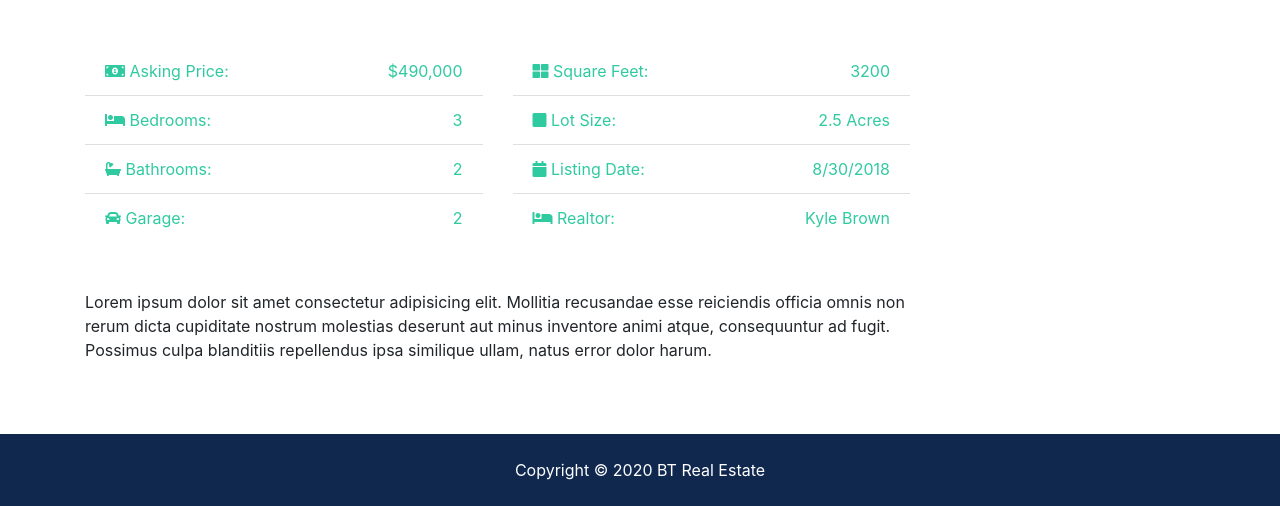
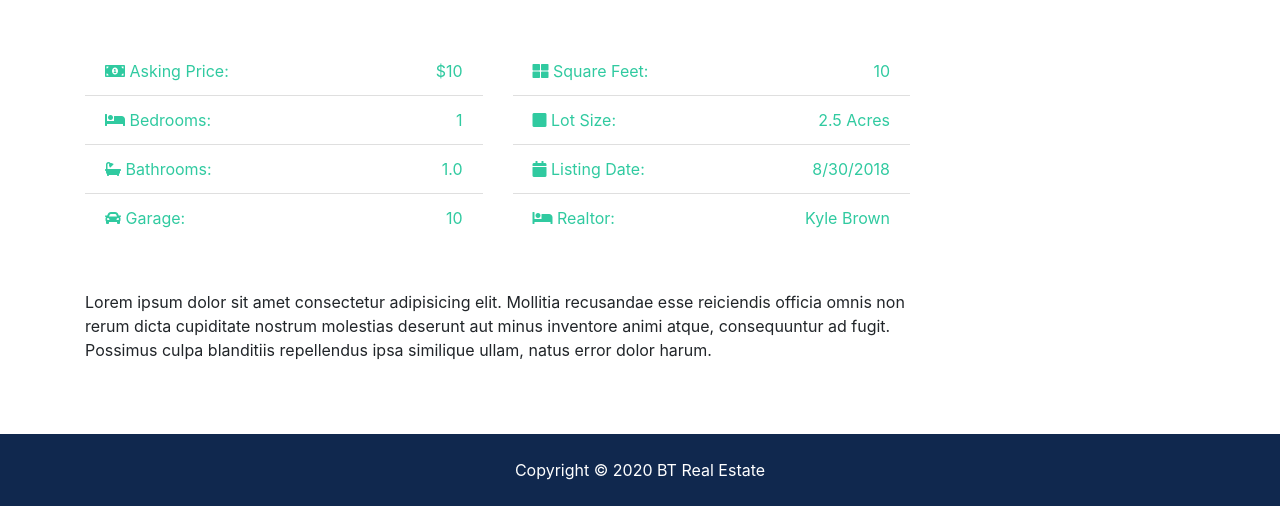
Before and after one commit to megamayoy/real-estate-selling-website, a Django app: page /listings/1/ in a window 1280 px wide. Shown: the part 1231-1737 px from the top of the page. Run offline with Django 3.2, Linux system fonts and the light colour scheme; tables that the repository leaves empty hold one stand-in row (values such as "Sample post"); grey boxes marked "Sample" are stand-in pictures; some libraries are stand-ins or nearby versions.

Commit message:
change the content of the single listing template to be dynamic

```diff
--- a/templates/listings/listing.html
+++ b/templates/listings/listing.html
@@ -1,4 +1,5 @@
 {% extends 'base.html' %}
+{% load humanize %}
 {% block content %}
  <section id="showcase-inner" class="py-5 text-white">
     <div class="container">
@@ -18,10 +19,10 @@
       <nav>
         <ol class="breadcrumb">
           <li class="breadcrumb-item">
-            <a href="index.html">Home</a>
+            <a href="{% url 'index' %}">Home</a>
           </li>
           <li class="breadcrumb-item">
-            <a href="listings.html">Listings</a>
+            <a href="{% url 'listings' %}">Listings</a>
           </li>
           <li class="breadcrumb-item active">42 Drivewood Circle</li>
         </ol>
@@ -32,43 +33,55 @@
   <!-- Listing -->
   <section id="listing" class="py-4">
     <div class="container">
-      <a href="listings.html" class="btn btn-light mb-4">Back To Listings</a>
+      <a href="{% url 'listings' %}" class="btn btn-light mb-4">Back To Listings</a>
       <div class="row">
         <div class="col-md-9">
           <!-- Home Main Image -->
-          <img src="assets/img/homes/home-1.jpg" alt="" class="img-main img-fluid mb-3">
+          <img src="{{listing.photo_main.url}}" alt="" class="img-main img-fluid mb-3">
           <!-- Thumbnails -->
           <div class="row mb-5 thumbs">
+          {% if listing.photo_1 %}
             <div class="col-md-2">
-              <a href="assets/img/homes/home-inside-1.jpg" data-lightbox="home-images">
-                <img src="assets/img/homes/home-inside-1.jpg" alt="" class="img-fluid">
+              <a href="{{listing.photo_1.url}}" data-lightbox="home-images">
+                <img src="{{listing.photo_1.url}}" alt="" class="img-fluid">
               </a>
             </div>
+          {% endif %}
+          {% if listing.photo_2 %}
             <div class="col-md-2">
-              <a href="assets/img/homes/home-inside-2.jpg" data-lightbox="home-images">
-                <img src="assets/img/homes/home-inside-2.jpg" alt="" class="img-fluid">
+              <a href="{{listing.photo_2.url}}" data-lightbox="home-images">
+                <img src="{{listing.photo_2.url}}" alt="" class="img-fluid">
               </a>
             </div>
+          {% endif %}
+          {% if listing.photo_3 %}
             <div class="col-md-2">
-              <a href="assets/img/homes/home-inside-3.jpg" data-lightbox="home-images">
-                <img src="assets/img/homes/home-inside-3.jpg" alt="" class="img-fluid">
+              <a href="{{listing.photo_3.url}}" data-lightbox="home-images">
+                <img src="{{listing.photo_3.url}}" alt="" class="img-fluid">
               </a>
             </div>
+          {% endif %}
+          {% if listing.photo_4 %}
             <div class="col-md-2">
-              <a href="assets/img/homes/home-inside-4.jpg" data-lightbox="home-images">
-                <img src="assets/img/homes/home-inside-4.jpg" alt="" class="img-fluid">
+              <a href="{{listing.photo_4.url}}" data-lightbox="home-images">
+                <img src="{{listing.photo_4.url}}" alt="" class="img-fluid">
               </a>
             </div>
+          {% endif %}
+          {% if listing.photo_5 %}
             <div class="col-md-2">
-              <a href="assets/img/homes/home-inside-5.jpg" data-lightbox="home-images">
-                <img src="assets/img/homes/home-inside-5.jpg" alt="" class="img-fluid">
+              <a href="{{listing.photo_5.url}}" data-lightbox="home-images">
+                <img src="{{listing.photo_5.url}}" alt="" class="img-fluid">
               </a>
             </div>
+          {% endif %}
+          {% if listing.photo_6 %}
             <div class="col-md-2">
-              <a href="assets/img/homes/home-inside-6.jpg" data-lightbox="home-images">
-                <img src="assets/img/homes/home-inside-6.jpg" alt="" class="img-fluid">
+              <a href="{{listing.photo_6.url}}" data-lightbox="home-images">
+                <img src="{{listing.photo_6.url}}" alt="" class="img-fluid">
               </a>
             </div>
+          {% endif %}
           </div>
           <!-- Fields -->
           <div class="row mb-5 fields">
@@ -76,19 +89,19 @@
               <ul class="list-group list-group-flush">
                 <li class="list-group-item text-secondary">
                   <i class="fas fa-money-bill-alt"></i> Asking Price:
-                  <span class="float-right">$490,000</span>
+                  <span class="float-right">${{listing.price|intcomma}}</span>
                 </li>
                 <li class="list-group-item text-secondary">
                   <i class="fas fa-bed"></i> Bedrooms:
-                  <span class="float-right">3</span>
+                  <span class="float-right">{{listing.bedrooms}}</span>
                 </li>
                 <li class="list-group-item text-secondary">
                   <i class="fas fa-bath"></i> Bathrooms:
-                  <span class="float-right">2</span>
+                  <span class="float-right">{{listing.bathrooms}}</span>
                 </li>
                 <li class="list-group-item text-secondary">
                   <i class="fas fa-car"></i> Garage:
-                  <span class="float-right">2
+                  <span class="float-right">{{listing.garage}}
                   </span>
                 </li>
               </ul>
@@ -97,7 +110,7 @@
               <ul class="list-group list-group-flush">
                 <li class="list-group-item text-secondary">
                   <i class="fas fa-th-large"></i> Square Feet:
-                  <span class="float-right">3200</span>
+                  <span class="float-right">{{listing.square_feet}}</span>
                 </li>
                 <li class="list-group-item text-secondary">
                   <i class="fas fa-square"></i> Lot Size:
@@ -130,10 +143,10 @@
         </div>
         <div class="col-md-3">
           <div class="card mb-3">
-            <img class="card-img-top" src="assets/img/realtors/kyle.jpg" alt="Seller of the month">
+            <img class="card-img-top" src="{{seller_of_the_month.photo.url}}" alt="Seller of the month">
             <div class="card-body">
               <h5 class="card-title">Property Realtor</h5>
-              <h6 class="text-secondary">Kyle Brown</h6>
+              <h6 class="text-secondary">{{seller_of_the_month.name}}</h6>
             </div>
           </div>
           <button class="btn-primary btn-block btn-lg" data-toggle="modal" data-target="#inquiryModal">Make An Inquiry</button>
```
